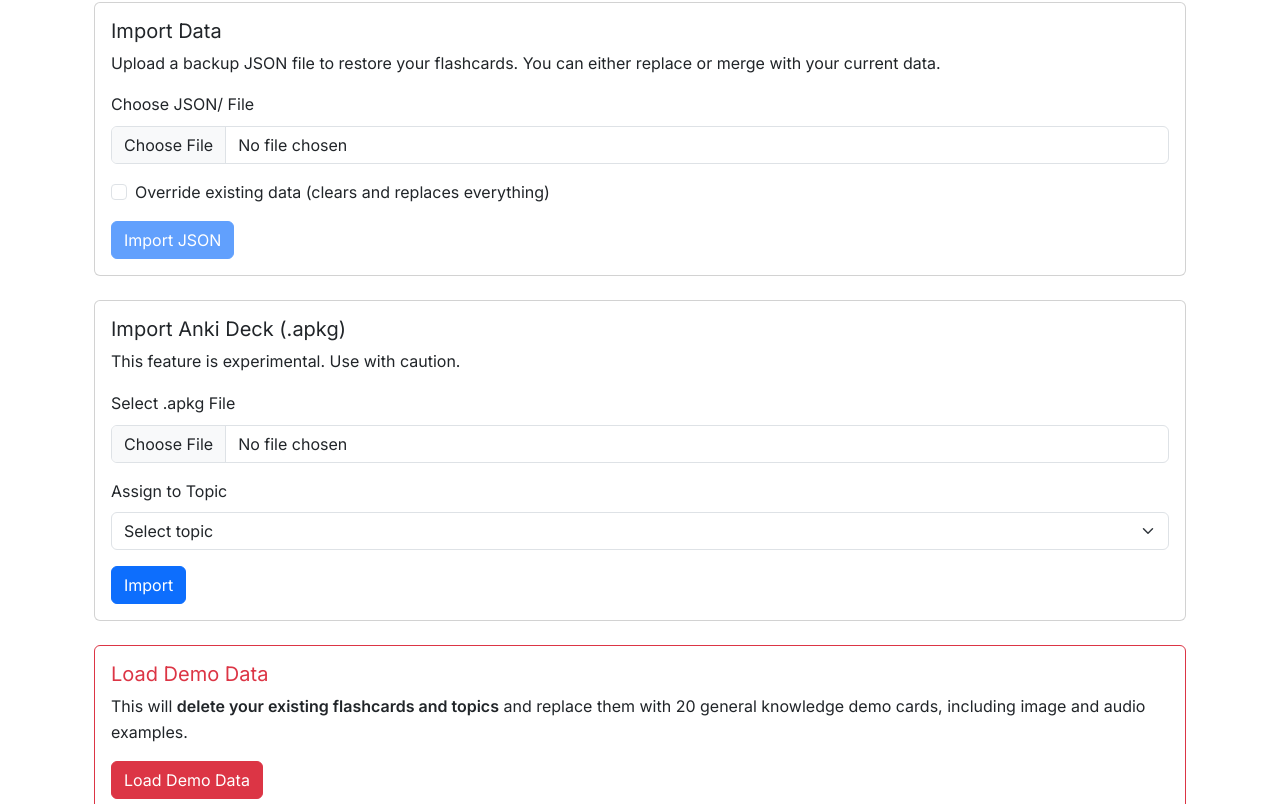
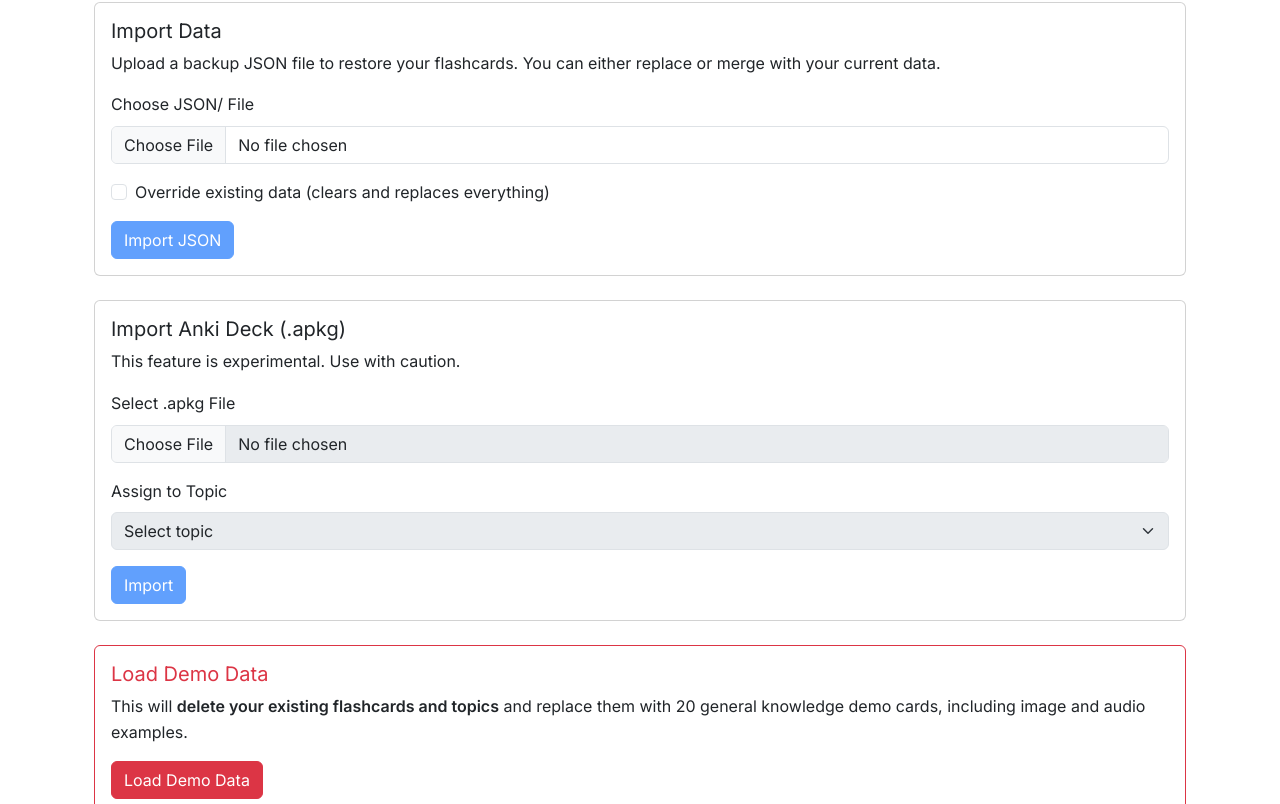
Before and after one commit to timtrottcodes/mindorica, an Angular app: page /import in a window 1280 px wide. Shown: the part 412-1216 px from the top of the page. Built offline with nearby package versions, Linux system fonts and the light colour scheme.

Commit message:
disable anki import as sql.js doesn't seem to like prod builds in non-node env

```diff
--- a/src/app/pages/import/import.html
+++ b/src/app/pages/import/import.html
@@ -89,18 +89,19 @@
             id="deckFile"
             accept=".apkg"
             (change)="onAnkiFileSelected($event)"
+            disabled
           />
         </div>
 
         <div class="mb-3">
           <label for="topicSelect" class="form-label">Assign to Topic</label>
-          <select class="form-select" id="topicSelect" [(ngModel)]="selectedAnkiTopicId" name="topicSelect">
+          <select class="form-select" id="topicSelect" [(ngModel)]="selectedAnkiTopicId" name="topicSelect" disabled>
             <option [ngValue]="null">Select topic</option>
             <option *ngFor="let topic of allTopics" [value]="topic.id">{{ topic.name }}</option>
           </select>
         </div>
 
-        <button type="submit" class="btn btn-primary">Import</button>
+        <button type="submit" class="btn btn-primary" disabled>Import</button>
       </form>
     </div>
   </div>
--- a/src/app/pages/import/import.ts
+++ b/src/app/pages/import/import.ts
@@ -6,7 +6,7 @@ import { CommonModule } from '@angular/common';
 import { FormsModule } from '@angular/forms';
 import JSZip from 'jszip';
 import { saveAs } from 'file-saver';
-import initSqlJs from 'sql.js';
+//import initSqlJs from 'sql.js';
 
 @Component({
   selector: 'app-import',
@@ -494,10 +494,10 @@ Do you want to overwrite these?
       }
 
       // Call your import method
-      this.importAnkiFile(this.selectedAnkiFile, this.selectedAnkiTopicId);
+      //this.importAnkiFile(this.selectedAnkiFile, this.selectedAnkiTopicId);
     }
 
-  async importAnkiFile(file: File, topicId: string): Promise<void> {
+  /*async importAnkiFile(file: File, topicId: string): Promise<void> {
     const zip = await JSZip.loadAsync(file);
     const dbFile = zip.file('collection.anki21') ?? zip.file('collection.anki2');
 
@@ -547,7 +547,7 @@ Do you want to overwrite these?
     this.flashcardService.saveFlashcardsAndTopics(this.allTopics, this.flashcards);
     const topic = this.allTopics.find(t => t.id === topicId);
     this.success(`${cards.length} card(s) imported to topic “${topic?.name}”.`);
-  }
+  }*/
 
 
   success(msg: string) {
```
Also changed, not shown: package.json (+8 -8 lines), 1 other file (tests, documents, lock files or other folders).
